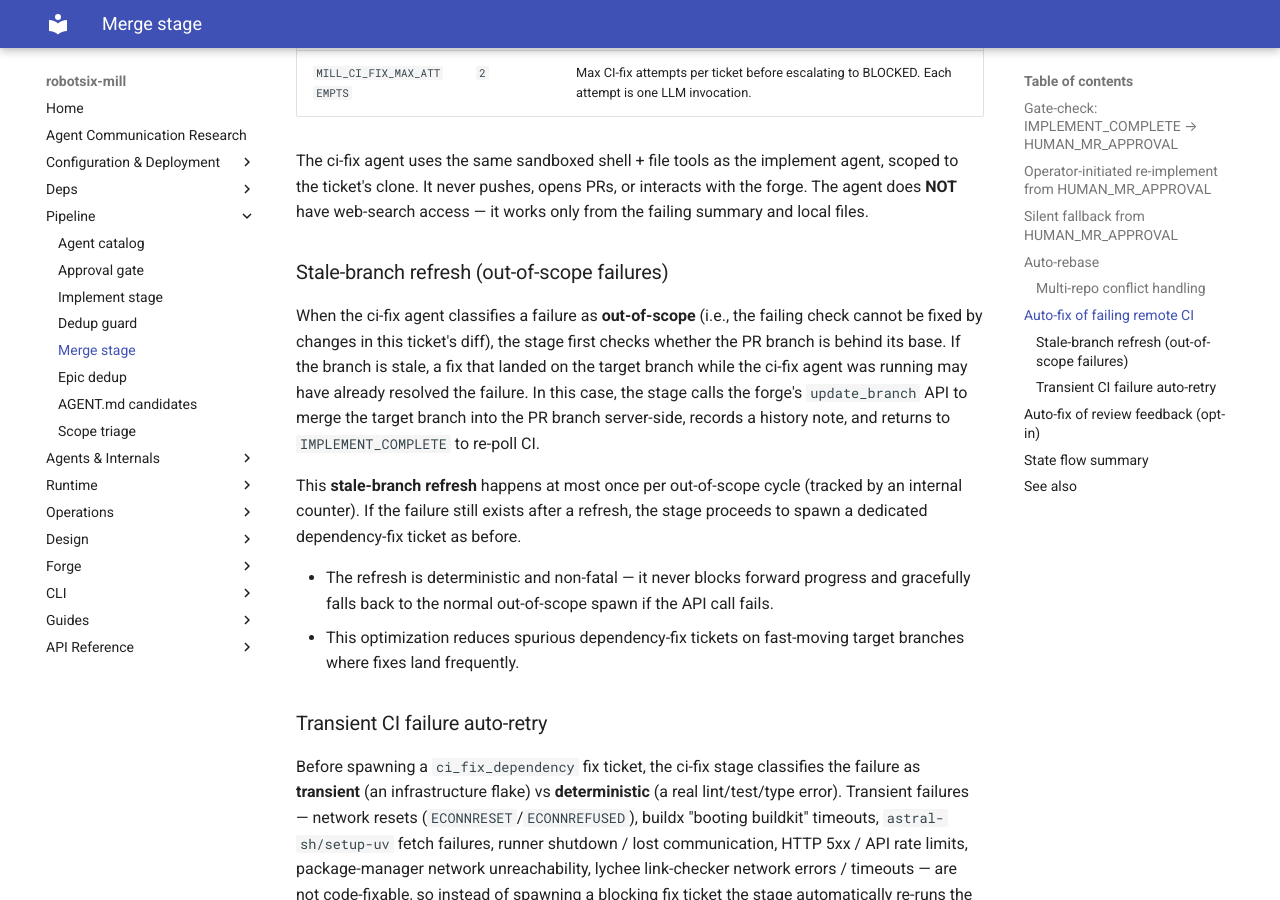
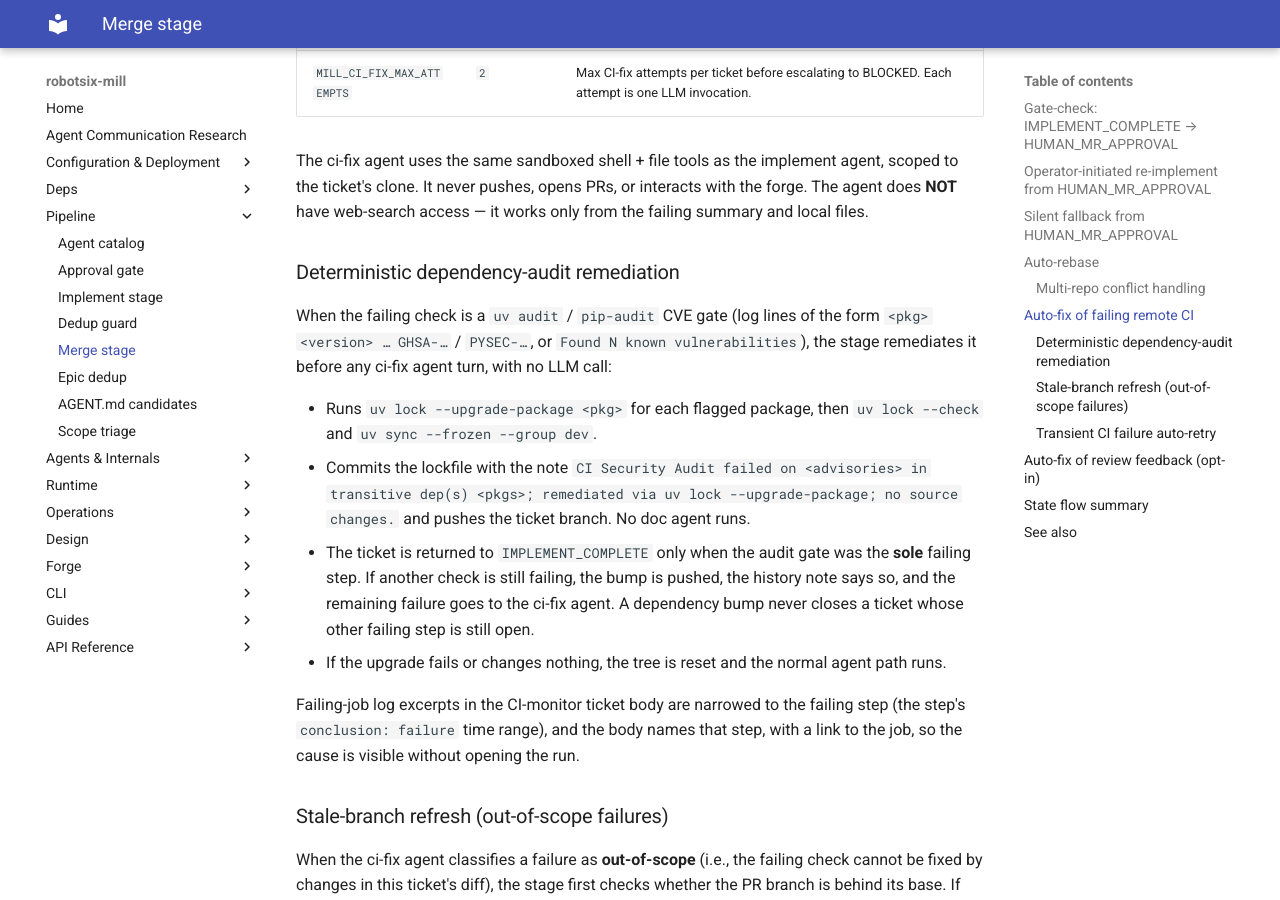
Before and after one commit to damien-robotsix/robotsix-mill, an MkDocs documentation site: the page built from docs/stages/merge-stage.md, in a window 1280 px wide and 900 px high, scrolled down 3447 px. Built offline with MkDocs 1.6.1 and Material for MkDocs 9.7.7, drawn with Linux system fonts in a browser that asks for light colours.

Commit message:
mill(docs): ci source + ci_fix: put the failing step's log in the ticket body and remediate uv-audit transitive CVEs deterministically with uv lock --upgrade-package (20261027T132317Z-ci-source-ci-fix-put-the-failing-step-s-7363)

```diff
--- a/docs/stages/merge-stage.md
+++ b/docs/stages/merge-stage.md
@@ -152,6 +152,31 @@ implement agent, scoped to the ticket's clone. It never pushes, opens
 PRs, or interacts with the forge. The agent does **NOT** have web-search
 access — it works only from the failing summary and local files.
 
+### Deterministic dependency-audit remediation
+
+When the failing check is a `uv audit` / `pip-audit` CVE gate (log lines
+of the form `<pkg> <version> … GHSA-…` / `PYSEC-…`, or
+`Found N known vulnerabilities`), the stage remediates it before any
+ci-fix agent turn, with no LLM call:
+
+- Runs `uv lock --upgrade-package <pkg>` for each flagged package, then
+  `uv lock --check` and `uv sync --frozen --group dev`.
+- Commits the lockfile with the note `CI Security Audit failed on <advisories>
+  in transitive dep(s) <pkgs>; remediated via uv lock --upgrade-package; no
+  source changes.` and pushes the ticket branch. No doc agent runs.
+- The ticket is returned to `IMPLEMENT_COMPLETE` only when the audit gate
+  was the **sole** failing step. If another check is still failing, the bump
+  is pushed, the history note says so, and the remaining failure goes to the
+  ci-fix agent. A dependency bump never closes a ticket whose other failing
+  step is still open.
+- If the upgrade fails or changes nothing, the tree is reset and the normal
+  agent path runs.
+
+Failing-job log excerpts in the CI-monitor ticket body are narrowed to the
+failing step (the step's `conclusion: failure` time range), and the body
+names that step, with a link to the job, so the cause is visible without
+opening the run.
+
 ### Stale-branch refresh (out-of-scope failures)
 
 When the ci-fix agent classifies a failure as **out-of-scope** (i.e., the
```
